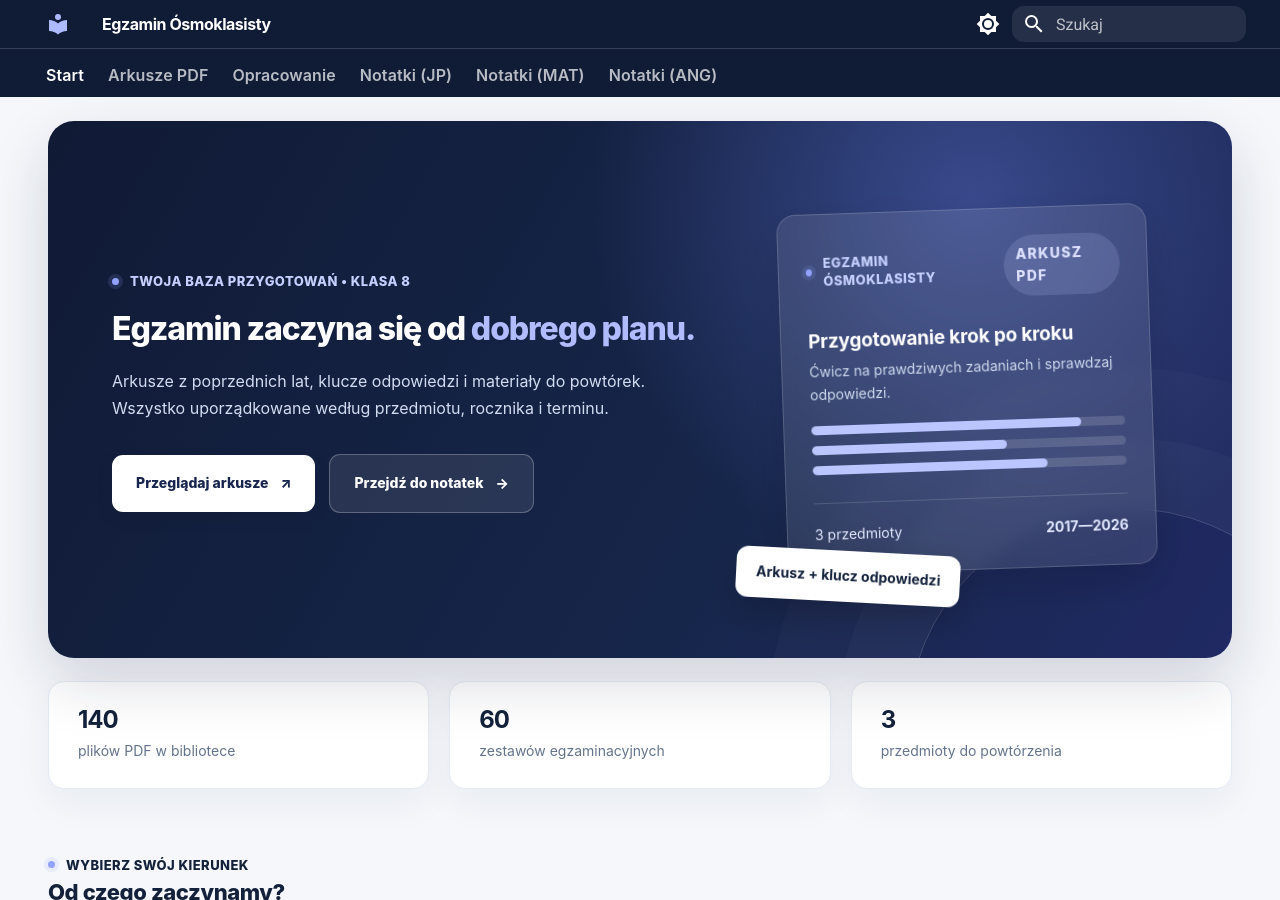
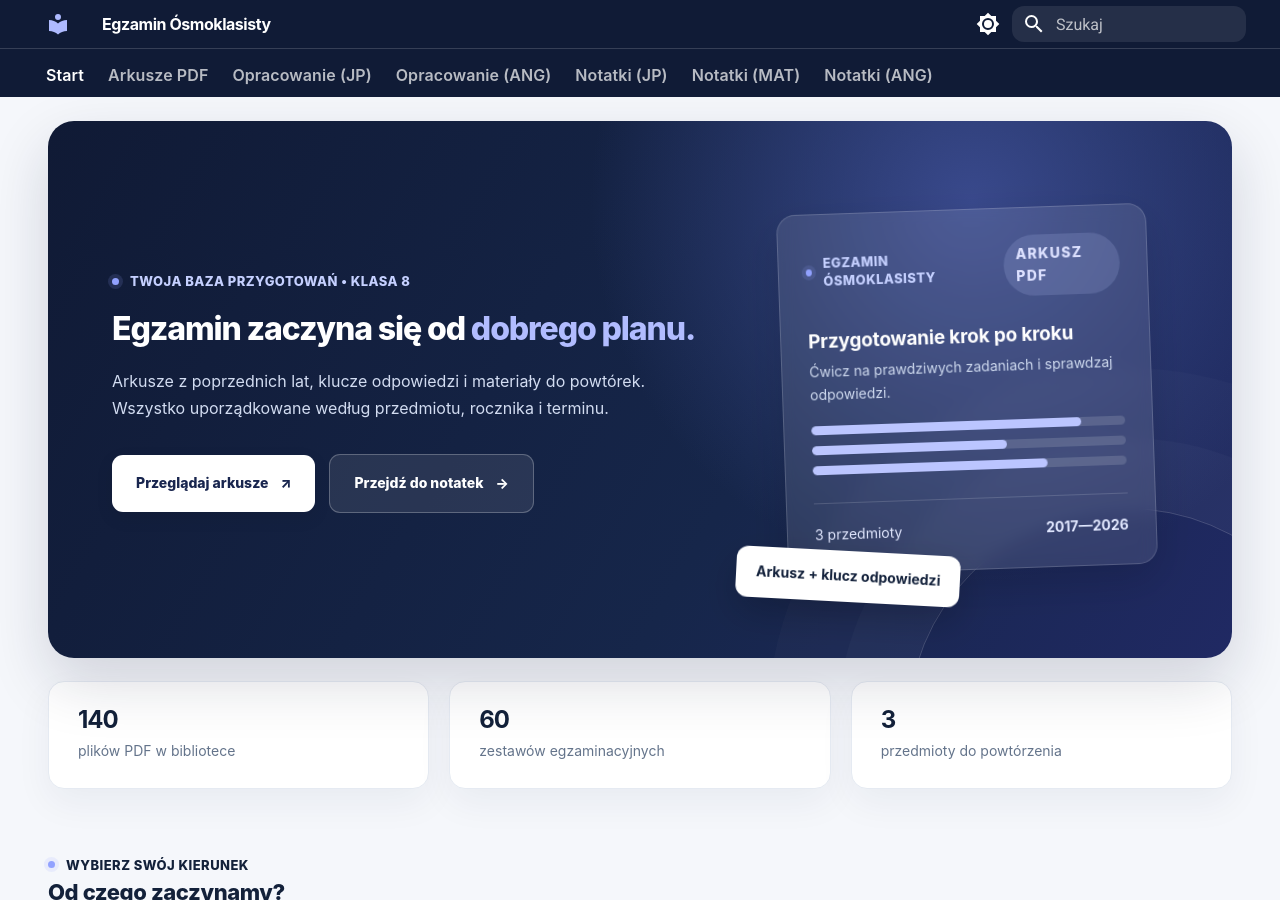
Before and after one commit to dchorazkiewicz/Egzamin_8K_JP, an MkDocs documentation site: the page built from docs/index.md, in a window 1280 px wide and 900 px high. Built offline with MkDocs 1.6.1 and Material for MkDocs 9.7.7, drawn with Linux system fonts in a browser that asks for light colours.

Commit message:
Wire English 2026 HTML study, browser speech controls and styles into MkDocs

```diff
--- a/mkdocs.yml
+++ b/mkdocs.yml
@@ -6,17 +6,20 @@ extra_css:
   - stylesheets/e8-dropdown-fix.css
   - stylesheets/e8-longread.css
   - stylesheets/e8-type-scale.css
+  - stylesheets/e8-english.css
 
 extra_javascript:
   - javascripts/e8-catalog.js
   - javascripts/e8-study-data.js
   - javascripts/e8-study-polish-2026.js
   - javascripts/e8-study.js
+  - javascripts/e8-tts.js
 
 nav:
   - Start: index.md
   - Arkusze PDF: pdfs.md
-  - Opracowanie: opracowania/polski-2026.md
+  - Opracowanie (JP): opracowania/polski-2026.md
+  - Opracowanie (ANG): opracowania/angielski-2026.md
   - Notatki (JP): notatki-jezyk-polski.md
   - Notatki (MAT): notatki-matematyka.md
   - Notatki (ANG): notatki-jezyk-angielski.md
```
